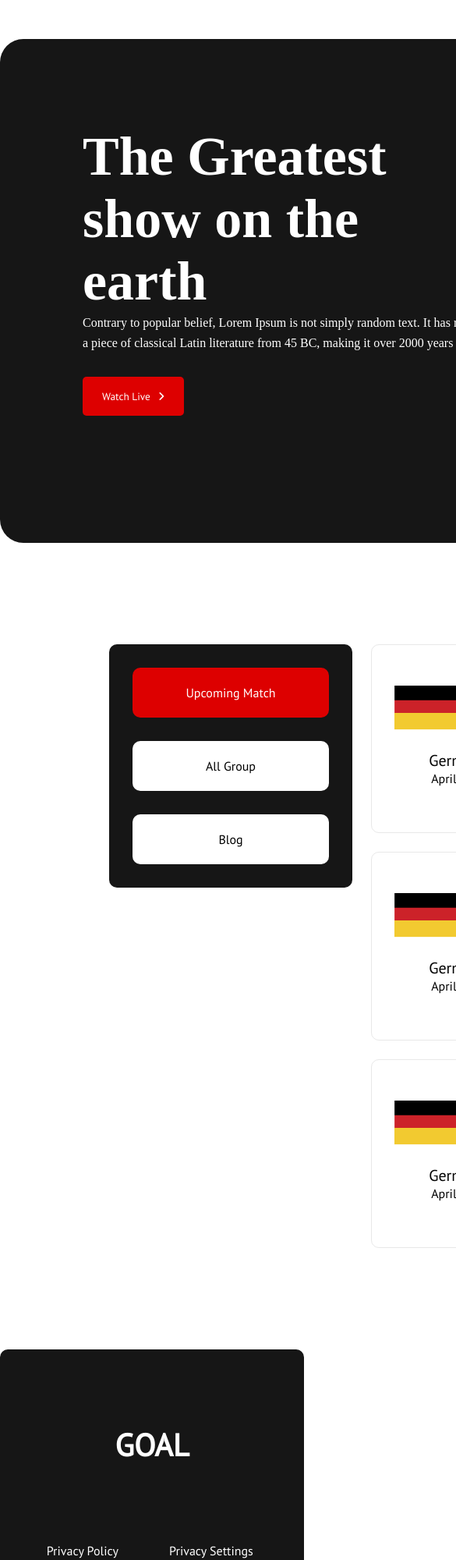
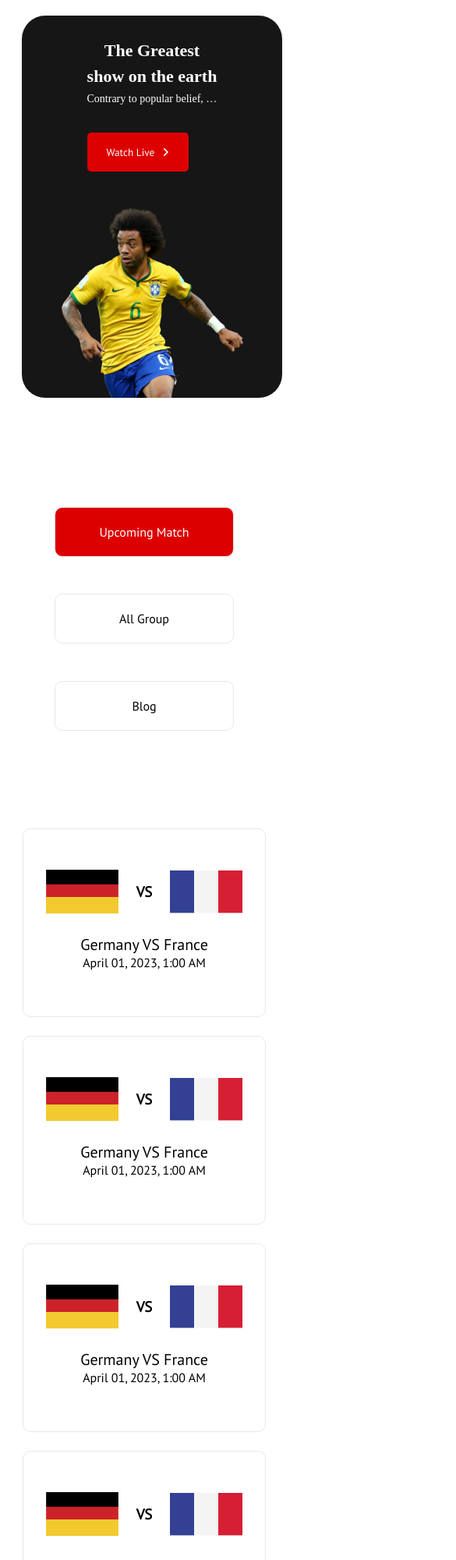
Before and after one commit to iamhanif/Football-worldcup, a plain HTML site: page match.html in a window 390 px wide. Shown: the top 2000 px of the page at 78% size, 585 px wide, since content can reach past the window. Drawn offline with Linux system fonts and the light colour scheme; a web font is replaced by a local one.

Commit message:
complete

```diff
--- a/match.html
+++ b/match.html
@@ -183,9 +183,9 @@
             </div>
 
             <div class="social">
-                <a href=""><i class="fa-brands fa-facebook-square"></i></a>
-                <a href=""><i class="fa-brands fa-twitter"></i></a>
-                <a href=""><i class="fa-brands fa-instagram"></i></a>
+                <a href="https://www.facebook.com/" target="_blank"><i class="fa-brands fa-facebook-square"></i></a>
+                <a href="https://twitter.com/?lang=en" target="_blank"><i class="fa-brands fa-twitter"></i></a>
+                <a href="https://www.instagram.com/?hl=en" target="_blank"><i class="fa-brands fa-instagram"></i></a>
             </div>
         </div>
 
--- a/style.css
+++ b/style.css
@@ -21,16 +21,18 @@ body {
 header {
     display: flex;
     gap: 24px;
-    width: 1320px;
-    height: 646px;
+    /* width: 1320px;
+    height: 646px; */
     background: #161616;
     border-radius: 30px;
     border: none;
     margin: 50px auto 0;
+    justify-content: space-around;
+    align-items: center;
 }
 
 .banner {
-    width: 530px;
+    width: 50%;
     /* height: 424px; */
     color: #ffffff;
     margin: 111px 0 111px 106px;
@@ -52,8 +54,8 @@ header {
 }
 
 .banner-img {
-    width: 581px;
-    height: 613px;
+    width: 50%;
+    /* height: 613px; */
 }
 
 .banner-img img {
@@ -246,3 +248,149 @@ footer {
     /* margin-top: 20px; */
 
 }
+
+.view-all {
+    display: none;
+}
+
+@media (max-width: 768px) {
+    body {
+        max-width: 90%;
+
+    }
+
+    .banner {
+        margin: 60px 0 60px 76px;
+    }
+
+    .banner-title {
+        font-size: 40px;
+        line-height: normal;
+    }
+
+    .banner-img {
+        width: 90%;
+    }
+
+    .article {
+        grid-template-columns: repeat(2, 1fr);
+    }
+
+    .main-part {
+        display: block;
+    }
+
+    .side-bar {
+        background-color: #ffffff;
+        width: 90%;
+        margin: 0 auto;
+        height: 65px;
+        width: 100%;
+        margin-bottom: 30px;
+    }
+
+    .side-bar-link {
+        border: 1px solid #e8e8e8;
+        height: 64px;
+        width: 230px;
+
+    }
+
+    .aside {
+        flex-direction: row;
+        width: 100%;
+        margin: 70px auto;
+        gap: 22px;
+    }
+
+    .main-part {
+        margin: 70px 20px 30px 0;
+    }
+
+    .last-div {
+        display: none;
+    }
+
+    .view-all {
+        display: flex;
+        justify-content: center;
+    }
+
+    footer {
+        margin-top: 70px;
+        height: 345px;
+
+    }
+
+    .footer-main {
+        display: flex;
+    }
+
+    .footer {
+        width: 90%;
+        flex-wrap: wrap;
+        justify-content: center;
+        column-gap: 70px;
+    }
+}
+
+@media (max-width: 425px) {
+    header {
+        flex-direction: column;
+        width: 334px;
+        /* height: 472px; */
+        margin: 20px auto;
+    }
+
+    .banner {
+        width: 50%;
+        /* height: 178px; */
+        margin: 28px 38px 21px;
+
+
+    }
+
+    .banner-title {
+        font-size: 22px;
+        line-height: 33px;
+        text-align: center;
+    }
+
+    .banner-para {
+        font-size: 14px;
+        white-space: nowrap;
+        overflow: hidden;
+        text-overflow: ellipsis;
+    }
+
+    .banner-img {
+        width: 233px;
+        height: 245px;
+    }
+
+    .aside {
+        display: grid;
+        grid-template-columns: repeat(1, 1fr);
+        width: 80%;
+        justify-items: center;
+    }
+
+    .side-bar {
+        height: auto;
+    }
+
+    .article {
+        grid-template-columns: repeat(1, 1fr);
+    }
+
+    .footer {
+        flex-direction: column;
+        align-items: center;
+        margin-top: 24px;
+        row-gap: 10px;
+    }
+
+    .footer-main h3 {
+        font-size: 22px;
+    }
+}
```
Also changed, not shown: index.html (+9 -5 lines).
